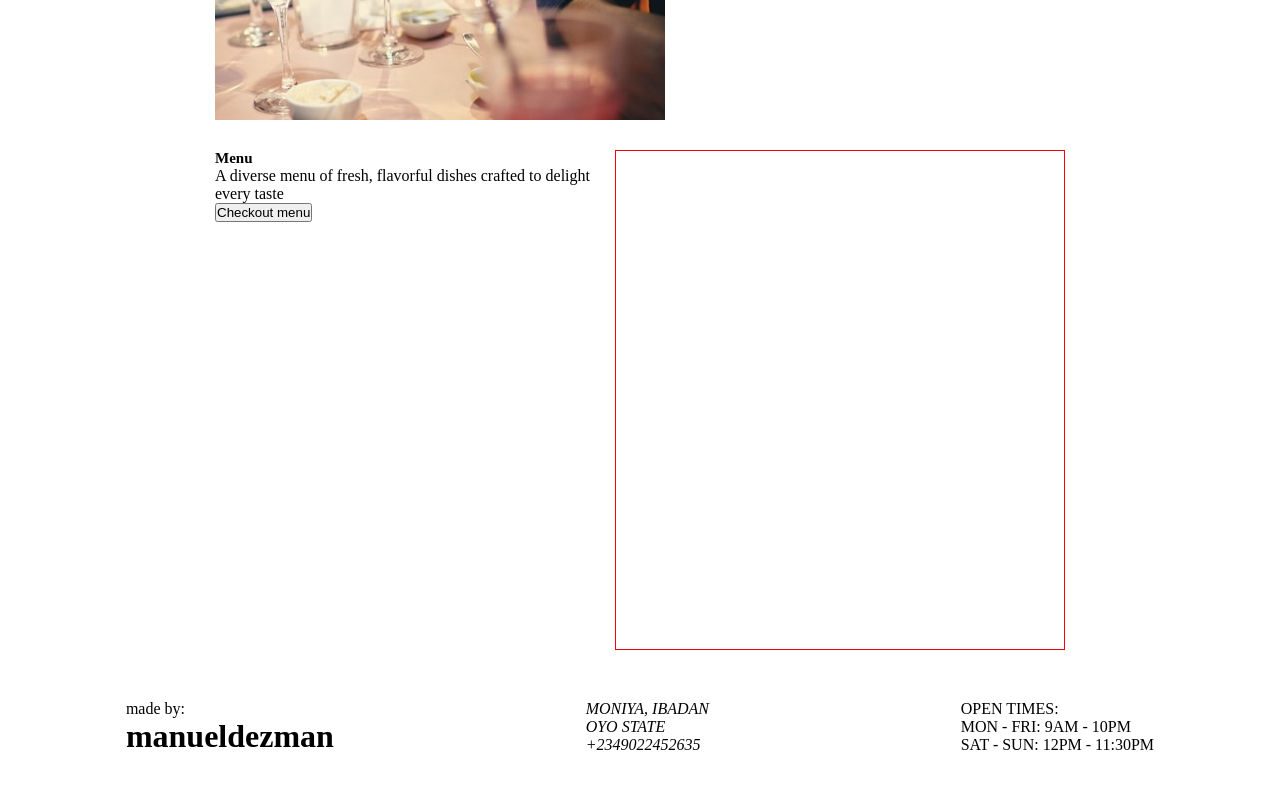
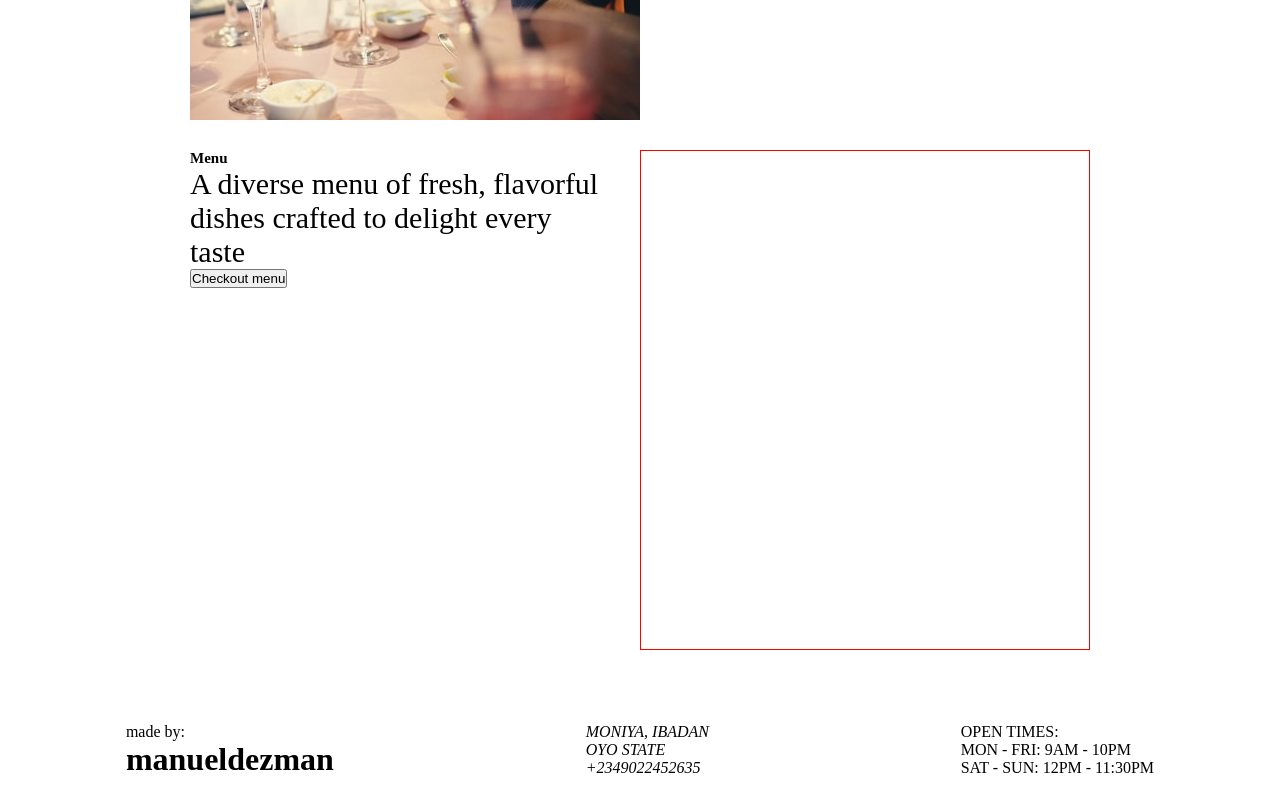
Before and after one commit to manueldezman/Restaurant-Page, a website built with webpack: page src/template.html in a window 1280 px wide. Shown: the part 1082-1882 px from the top of the page. Before the commit the page ends 1837 px from the top, so only its background shows below. Built offline with nearby package versions, Linux system fonts and the light colour scheme; files whose address does not match are found by name.

Commit message:
add gap to the events and menu container
i also centred the footer elments

```diff
--- a/src/styles.css
+++ b/src/styles.css
@@ -55,12 +55,13 @@ nav > button {
     justify-content: space-between;
 }
 .container div > p {
-    font-size: 1.6rem;
-    width:50ch;
+    font-size: 3rem;
+    width: 28ch;
 }
 .socialEvent, .menu-container {
     max-width: 90rem;
     margin: auto;
+    gap: 3rem;
 }
 .socialEvent > div:first-of-type {
     width: 45rem;
@@ -81,6 +82,7 @@ nav > button {
 
 footer {
     max-width: 140rem;
+    height: 10rem;
     display: flex;
     justify-content: space-around;
     margin: auto;
@@ -91,3 +93,7 @@ footer {
 footer > .address, footer > .open-times {
     text-transform: uppercase;
 }
+
+footer > .made-by, footer > .address, footer > .open-times {
+    margin: auto;
+}
```
